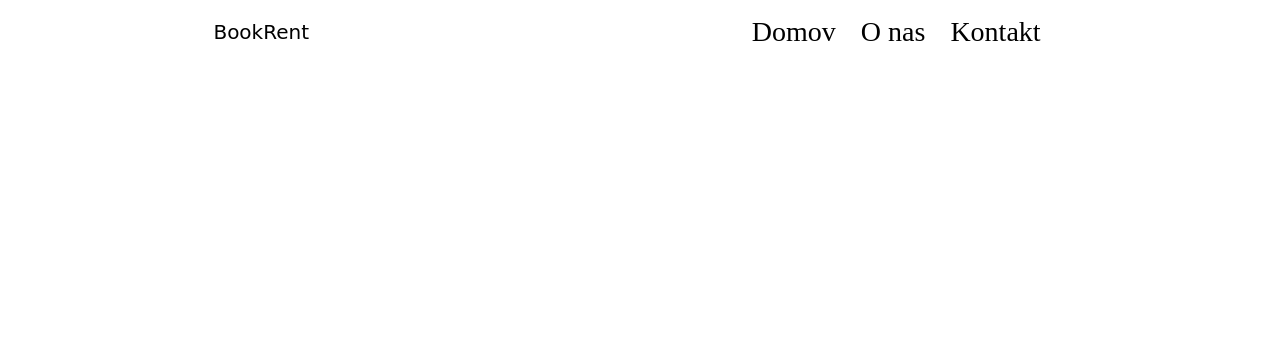
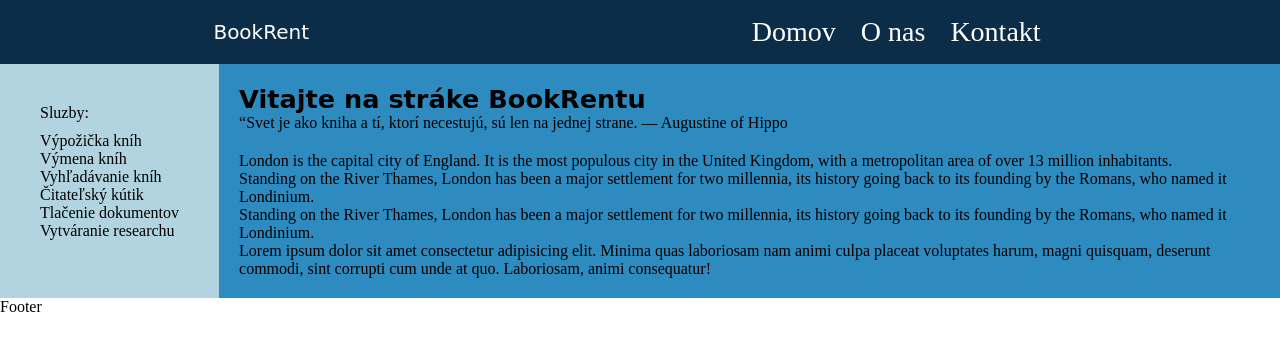
Before and after one commit to PeterKulas/VAII_Semestr-lnaPr, a PHP site: page / in a window 1280 px wide. Shown: the top 351 px of the page. Run offline with PHP 8.4, Linux system fonts and the light colour scheme.

Commit message:
upraveny navbar a index.html

```diff
--- a/Checkpoint1/index.html
+++ b/Checkpoint1/index.html
@@ -10,6 +10,7 @@
 </head>
 
 <body>
+    <header>
         <div class="navbar-container">
             <span>BookRent</span>
             <ul class="navbar-list">
@@ -19,14 +20,45 @@
                 </li>
             </ul>
         </div>
+    </header>
 
-    <!-- <main>
-        <div>
-            Lorem, ipsum dolor sit amet consectetur adipisicing elit. Consectetur voluptatibus possimus, vero dolor
-            distinctio numquam ratione quisquam id. Culpa tenetur pariatur fugit hic possimus! Qui dicta autem corporis
-            tempora tempore.
+    <section>
+        <nav>
+            <span>Sluzby:</span>
+            <ul class="index-zoznamSluzieb">
+                <li>Výpožička kníh</li>
+                <li>Výmena kníh</li>
+                <li>Vyhľadávanie kníh</li>
+                <li>Čitateľský kútik</li>
+                <li>Tlačenie dokumentov</li>
+                <li>Vytváranie researchu</li>
+            </ul>
+        </nav>
+
+
+        <article class="index-article">
+            <div class="index-welcome">
+                <h1>Vitajte na stráke BookRentu</h1>
+                <label>“Svet je ako kniha a tí, ktorí necestujú, sú len na jednej strane.
+                    ― Augustine of Hippo</label>
             </div>
-    </main> -->
+
+            <p>London is the capital city of England. It is the most populous city in the United Kingdom, with a
+                metropolitan area of over 13 million inhabitants.</p>
+            <p>Standing on the River Thames, London has been a major settlement for two millennia, its history going
+                back to its founding by the Romans, who named it Londinium.</p>
+            <p>Standing on the River Thames, London has been a major settlement for two millennia, its history going
+                back to its founding by the Romans, who named it Londinium.</p>
+            <p>Lorem ipsum dolor sit amet consectetur adipisicing elit. Minima quas laboriosam nam animi culpa placeat
+                voluptates harum, magni quisquam, deserunt commodi, sint corrupti cum unde at quo. Laboriosam, animi
+                consequatur!</p>
+        </article>
+    </section>
+
+    <footer>
+        <p>Footer</p>
+    </footer>
+
 </body>
 
 </html>
--- a/Checkpoint1/style.css
+++ b/Checkpoint1/style.css
@@ -17,7 +17,9 @@ body {
   display: flex;
   justify-content: space-around;
   align-items: center;
-  background-color: rgba(255, 255, 255, 0.932);
+  /* background-color: rgba(255, 255, 255, 0.932); */
+  background-color: #0c2d48;
+  color: white;
   font-size: 20px;
 }
 
@@ -49,6 +51,52 @@ body {
   .navbar-container,
   .navbar-list {
     flex-direction: column;
+  }
+}
+
+/*********** Index Styles **********/
+section {
+  display: flex;
+  background-color: #2e8bc0;
+}
+
+nav {
+  padding: 40px;
+  justify-content: center;
+  background-color: #b1d4e0;
+}
+
+nav span {
+  display: block;
+  margin-bottom: 10px;
+}
+
+.index-zoznamSluzieb {
+  list-style-type: none;
+}
+.index-zoznamSluzieb li {
+  display: list-item;
+  white-space: nowrap; /*StackOverFlow*/
+}
+
+.index-article {
+  padding: 20px;
+}
+
+.index-welcome {
+  margin-bottom: 20px;
+}
+
+.index-welcome h1 {
+  font-size: 160%;
+  font-family: cursive;
+}
+
+@media (max-width: 600px) {
+  section {
+    -webkit-flex-direction: column;
+    flex-direction: column;
+    align-items: center;
   }
 }
 
@@ -153,20 +201,19 @@ body {
   gap: 20px;
 }
 
-@media (max-width: 1000px) {
-  .white-space {
-    display: none;
-  }
+@media (max-width: 800px) {
   .contact-container {
     display: flex;
     flex-wrap: wrap;
   }
+  .contact-info {
+    position: relative;
+  }
+  .white-space {
+    display: none;
+  }
   .contact-form-container {
     justify-content: center;
-  }
-
-  .contact-info {
-    position: relative;
   }
 }
 
```
Also changed, not shown: Checkpoint1/about.html (+0 -7 lines). Lines whose indentation alone changed are shown as unchanged.
